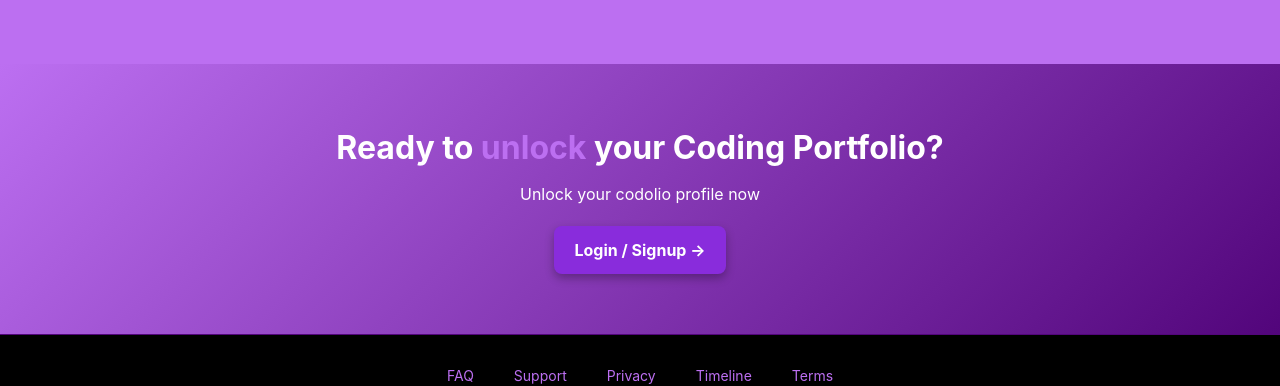
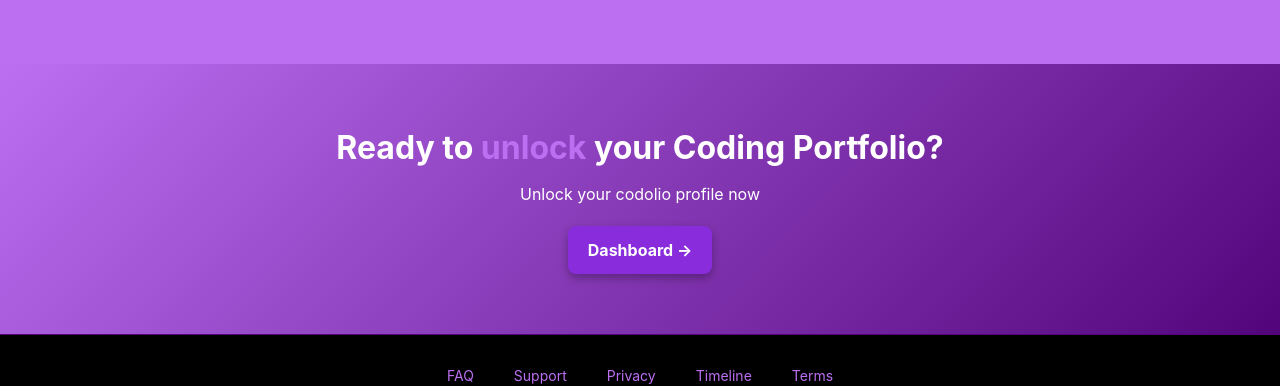
Before and after one commit to Cshiva773/codefolio, a React (Vite) app in the folder frontend/: page / in a window 1280 px wide. Shown: the part 2378-2764 px from the top of the page. Built offline with nearby package versions, Linux system fonts and the light colour scheme; sample sign-in values are in the browser's storage.

Commit message:
Fix Header and Home page styles

```diff
--- a/frontend/src/components/Header.jsx
+++ b/frontend/src/components/Header.jsx
@@ -48,12 +48,12 @@
           <DropdownMenuTrigger className="outline-none">
             <Avatar className="w-10 h-10 cursor-pointer hover:ring-2 hover:ring-gray-200 transition-all">
               <AvatarImage src="/profile.jpg" alt="Profile" />
-              <AvatarFallback>US</AvatarFallback>
+              <AvatarFallback><UserCircle className="w-4 h-4 mr-2" /></AvatarFallback>
             </Avatar>
           </DropdownMenuTrigger>
           <DropdownMenuContent align="end" side="bottom" sideOffset={5} className="w-48 mt-1">
             <DropdownMenuItem onClick={() => navigate("/dashboard")} className="cursor-pointer text-base">
-              <UserCircle className="w-4 h-4 mr-2" />
+              <UserCircle className="w-8 h-8 mr-2" />
               <span> Profile</span>
             </DropdownMenuItem>
             <DropdownMenuItem onClick={() => navigate("/settings")} className="cursor-pointer text-base">
--- a/frontend/src/pages/Home.jsx
+++ b/frontend/src/pages/Home.jsx
@@ -85,7 +85,7 @@
           {/* Login Button */}
           {
             isLoggedIn ? (
-              <a href="#" className="login-btn" onClick={() => navigate("/dashboard")}>
+              <a href="#" className="btn btn-filled" onClick={() => navigate("/dashboard")}>
                 Dashboard
               </a>
             ) : (
@@ -284,9 +284,17 @@
           Portfolio?
         </h2>
         <p className="subtext">Unlock your codolio profile now</p>
-        <a href="#" className="cta-button" onClick={() => navigate("/signup")}>
-          Login / Signup →
-        </a>
+        {
+          isLoggedIn ? (
+            <a href="#" className="cta-button" onClick={() => navigate("/dashboard")}>
+              Dashboard →
+            </a>
+          ) : (
+            <a href="#" className="cta-button" onClick={() => navigate("/login")}>
+              Login / Signup →
+            </a>
+          )
+        }
       </section>
 
       {/* Footer */}
```
Also changed, not shown: frontend/src/assets/user-icon-svgrepo-com.svg (added).
